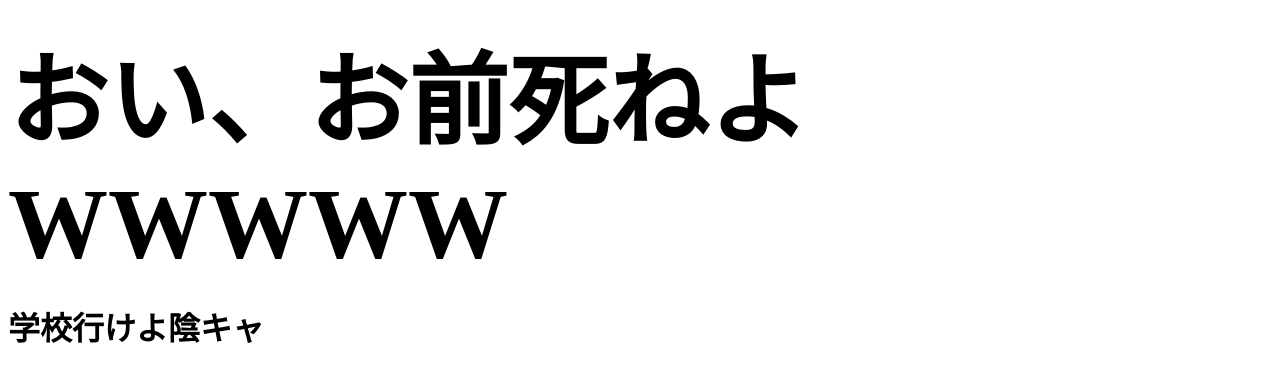
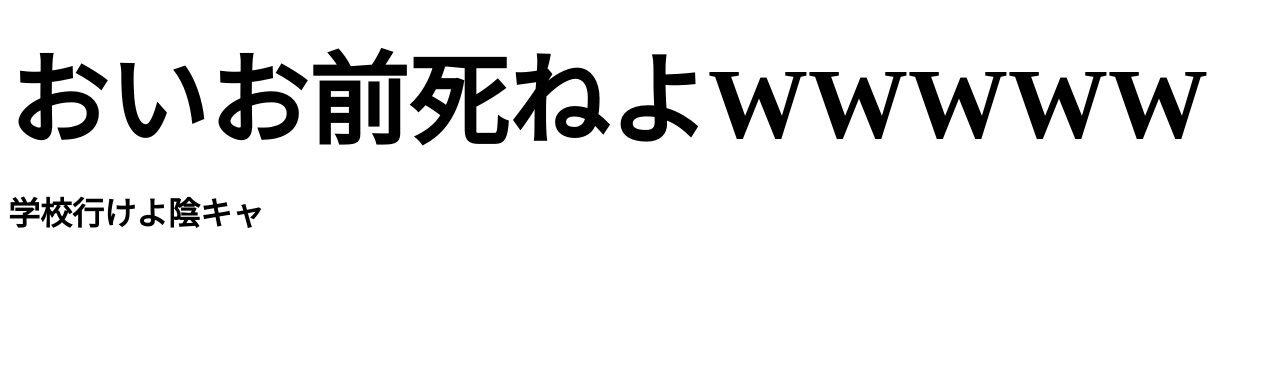
Before and after one commit to ios41oe/41oe, a plain HTML site: page index.html in a window 1280 px wide. Drawn offline with Linux system fonts and the light colour scheme.

Commit message:
Update index.html

```diff
--- a/index.html
+++ b/index.html
@@ -9,7 +9,7 @@
 
     <div class="main">
       <div class="copy-container">
-        <h1><span class="aiueo">おい、お前死ねよWWWWW</span></h1>
+        <h1><span class="aiueo">おいお前死ねよWWWWW</span></h1>
         <h1>学校行けよ陰キャ</h1>
       </div>
   </body>
```
